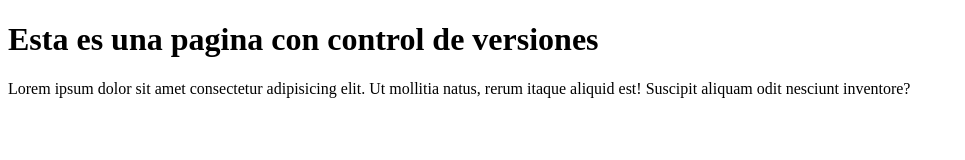
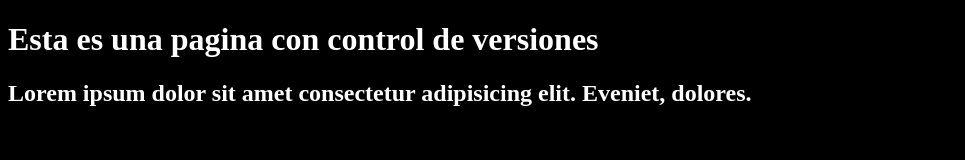
Before and after one commit to jv-duoc/ejemplo-repo, a plain HTML site: page index.html in a window 1280 px wide. Shown: the whole page, without its empty margins (0-965 px from the left). Drawn offline with Linux system fonts and the light colour scheme.

Commit message:
Agregar modo darts

```diff
--- a/index.html
+++ b/index.html
@@ -4,9 +4,10 @@
     <meta charset="UTF-8">
     <meta name="viewport" content="width=device-width, initial-scale=1.0">
     <title>Pagina con Git</title>
+    <link rel="stylesheet" href="style.css">
 </head>
 <body>
     <h1>Esta es una pagina con control de versiones</h1>
-    <p>Lorem ipsum dolor sit amet consectetur adipisicing elit. Ut mollitia natus, rerum itaque aliquid est! Suscipit aliquam odit nesciunt inventore?</p>
+    <h2>Lorem ipsum dolor sit amet consectetur adipisicing elit. Eveniet, dolores.</h2>
 </body>
 </html>
--- /dev/null
+++ b/style.css
@@ -0,0 +1,4 @@
+body{
+    background-color: black;
+    color: #fff;
+}
```
